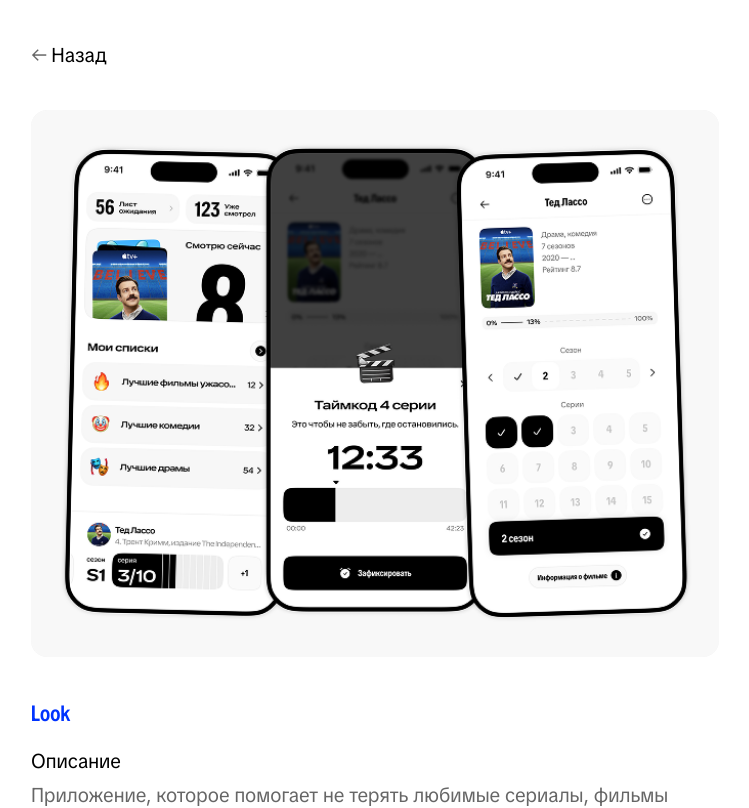
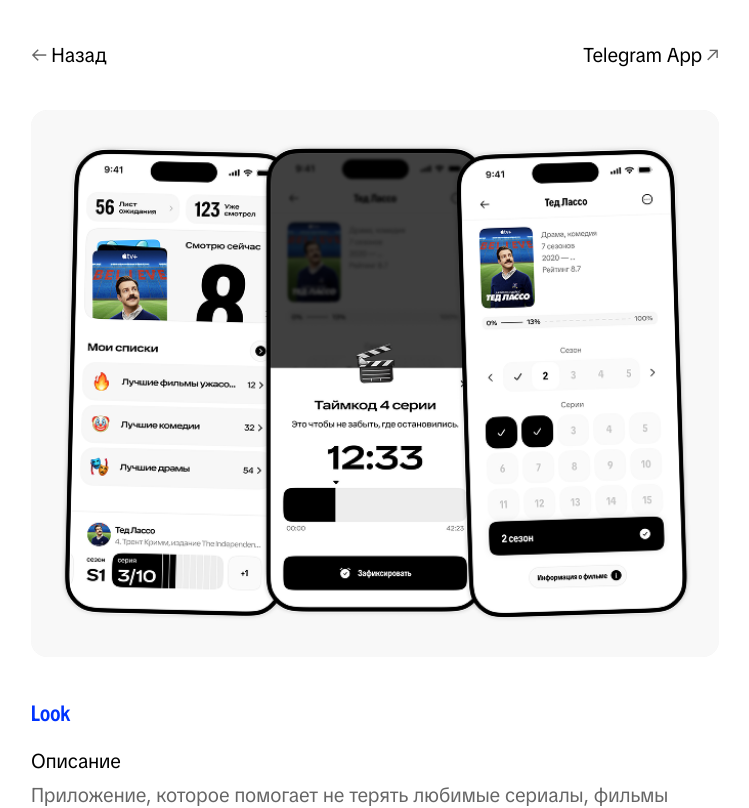
Before and after one commit to scvrdio/portfolio, a Next.js app: page /look in a window 1280 px wide. Shown: the top 808 px of the page, without its empty margins (265-1014 px from the left). Built offline with nearby package versions, Linux system fonts and the light colour scheme.

Commit message:
adding tma links

```diff
--- a/src/app/look/page.tsx
+++ b/src/app/look/page.tsx
@@ -9,7 +9,7 @@
 export default function Page() {
   return (
     <div className="space-y-10">
-      <CaseTopBar title="Look" />
+      <CaseTopBar title="Look" figmaHref="https://t.me/wellook_bot" linkLabel="Telegram App"/>
       <CaseHero src="/projects/look-hero.png" />
 
       <article className="space-y-12">
--- a/src/components/case/CaseTopBar.tsx
+++ b/src/components/case/CaseTopBar.tsx
@@ -4,6 +4,7 @@
     title: string;
     backHref?: string;
     figmaHref?: string;
+    linkLabel?: string;
 }) {
     const backHref = props.backHref ?? "/";
 
@@ -16,7 +17,7 @@
 
             {props.figmaHref ? (
                 <Link href={props.figmaHref} variant="up-right">
-                Figma
+                {props.linkLabel ?? "Figma"}
                 </Link>
             ) : null}
         </div>
--- a/src/data/projects.ts
+++ b/src/data/projects.ts
@@ -6,6 +6,7 @@
     description:
       "Приложение для ведения персональной библиотеки видеоконтента с созданием списков, отслеживанием прогресса просмотра сериала, социальными функциями и персональным рекомом.",
     note: "Вёл проект от идеи до запуска MVP.",
+    figmaHref: "https://t.me/wellook_bot",
     media: [
       {
         type: "image",
```
